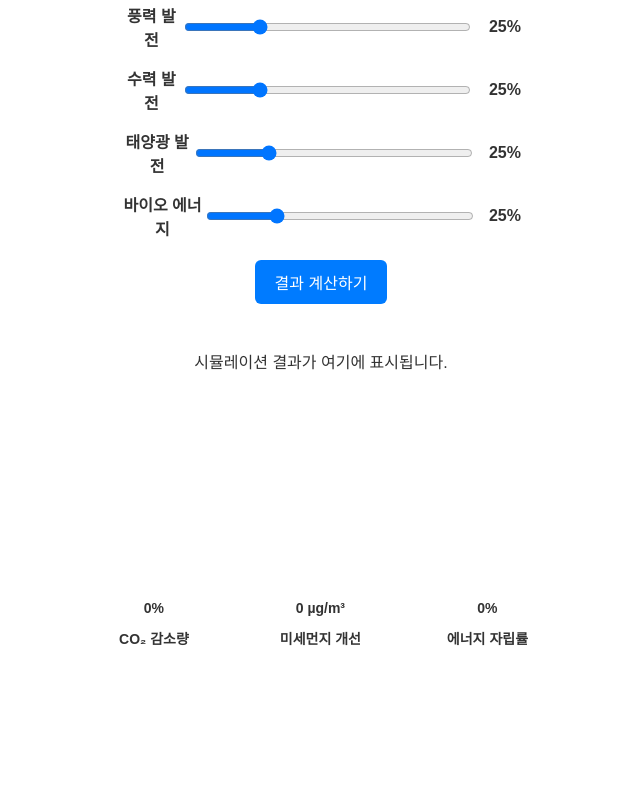
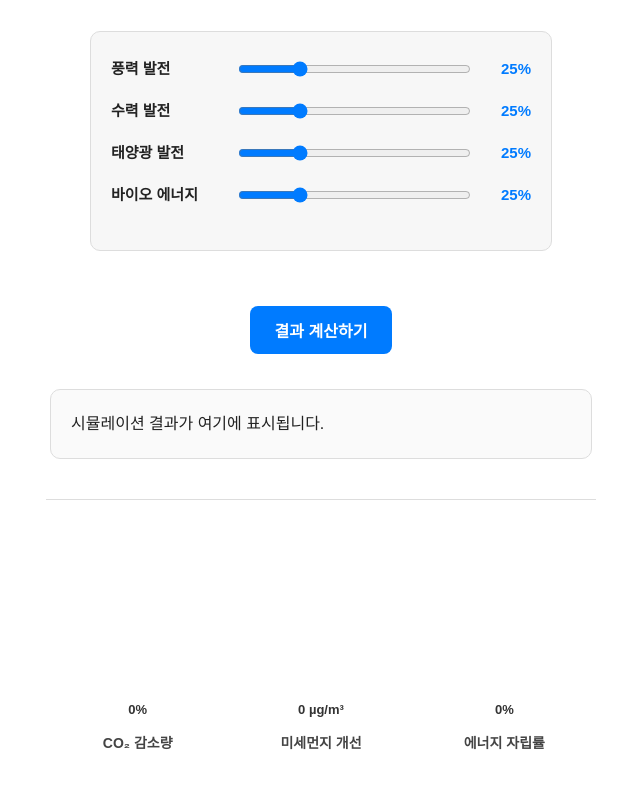
Before and after one commit to heaguuu/Renewable-Energy-City-Sim, a plain HTML site: page index.html in a window 1280 px wide. Shown: the part 114-909 px from the top of the page, without its empty margins (319-959 px from the left). Before the commit the page ends 800 px from the top, so only its background shows below. Drawn offline with Linux system fonts and the light colour scheme.

Commit message:
Update index.html

```diff
--- a/index.html
+++ b/index.html
@@ -5,118 +5,151 @@
   <meta name="viewport" content="width=device-width, initial-scale=1.0">
   <title>가상 환경도시 시뮬레이터</title>
   <style>
+    :root {
+      --main-blue: #007bff;
+      --light-gray: #f7f7f7;
+      --border-color: #ddd;
+    }
+
     body {
       margin: 0;
-      font-family: 'Arial', sans-serif;
-      background: #fff;
-      color: #333;
+      font-family: 'Noto Sans KR', 'Arial', sans-serif;
+      background-color: #fff;
+      color: #222;
       text-align: center;
-      padding: 20px;
+      padding: 40px 20px;
+      line-height: 1.6;
     }
 
-    h1 { margin-bottom: 30px; }
+    h1 {
+      font-size: 1.8rem;
+      color: #222;
+      font-weight: 700;
+      margin-bottom: 40px;
+      letter-spacing: -0.5px;
+    }
 
     .slider-container {
-      max-width: 400px;
-      margin: 20px auto;
-      text-align: left;
-    }
-
-    label {
-      font-weight: bold;
-      display: block;
-      font-size: medium;
-      text-align: center;
+      max-width: 420px;
+      margin: 0 auto 40px auto;
+      padding: 25px 20px;
+      border: 1px solid var(--border-color);
+      border-radius: 10px;
+      background-color: var(--light-gray);
     }
 
     .slider-row {
       display: flex;
       align-items: center;
       justify-content: space-between;
-      margin-bottom: 15px;
+      margin-bottom: 18px;
+    }
+
+    label {
+      flex: 1;
+      color: #222;
+      font-weight: 600;
+      font-size: 15px;
+      text-align: left;
     }
 
     input[type=range] {
-      width: 75%;
+      flex: 2;
+      accent-color: var(--main-blue);
+      margin: 0 10px;
     }
 
     .value {
       width: 50px;
       text-align: right;
       font-weight: bold;
+      color: var(--main-blue);
+      font-size: 15px;
     }
 
     button {
-      padding: 10px 20px;
-      background-color: #007bff;
+      padding: 12px 25px;
+      background-color: var(--main-blue);
       color: white;
       border: none;
-      border-radius: 6px;
+      border-radius: 8px;
       cursor: pointer;
       font-size: 16px;
-      margin-bottom: 30px;
+      font-weight: 600;
+      transition: background-color 0.2s ease;
+      margin-top: 15px;
+      margin-bottom: 35px;
     }
 
-    button:hover { background-color: #0056b3; }
+    button:hover {
+      background-color: #00408e;
+    }
 
     .result-box {
       max-width: 500px;
-      margin: 0 auto 30px auto;
-      padding: 15px;
-      border-radius: 8px;
-      transition: background-color 0.5s;
-      color: #333;
+      margin: 0 auto 40px auto;
+      padding: 20px;
+      border-radius: 10px;
+      border: 1px solid var(--border-color);
+      background-color: #fafafa;
+      text-align: left;
+      line-height: 1.7;
+    }
+
+    .result-box strong {
+      color: #000;
     }
 
     .graph-container {
       display: flex;
       justify-content: space-around;
-      max-width: 500px;
+      max-width: 550px;
       margin: 0 auto;
       align-items: flex-end;
       height: 230px;
+      border-top: 1px solid var(--border-color);
+      padding-top: 25px;
     }
 
     .bar-group {
       display: flex;
       flex-direction: column;
       align-items: center;
+      flex: 1;
     }
 
     .bar {
-      width: 80px;
-      background-color: #1ce168;
+      width: 70px;
+      background-color: var(--main-blue);
       border-radius: 4px 4px 0 0;
       display: flex;
       align-items: flex-end;
       justify-content: center;
       position: relative;
       transition: height 0.5s;
+      height: 0;
     }
 
     .bar span {
       position: absolute;
-      top: -20px;
-      font-size: 14px;
+      top: -22px;
+      font-size: 13px;
       color: #333;
-      font-weight: bold;
-      white-space: nowrap;
+      font-weight: 600;
     }
 
     .label {
-      margin-top: 8px;
-      font-weight: bold;
+      margin-top: 10px;
+      font-weight: 600;
       font-size: 14px;
-      color: #333;
-      text-align: center;
-      white-space: nowrap;
+      color: #444;
     }
 
     /* 등급별 배경색 */
-    .grade-A { background-color: #d6f5d6; }
-    .grade-B { background-color: #d6f0ff; }
-    .grade-C { background-color: #ffe7c2; }
-    .grade-D { background-color: #f0d0d0; }
+    .grade-A { background-color: #e8f9e8; }
+    .grade-B { background-color: #eaf3ff; }
+    .grade-C { background-color: #fff4e0; }
+    .grade-D { background-color: #fde9e9; }
   </style>
 </head>
 <body>
@@ -181,10 +214,8 @@
     const solar = Number(document.getElementById('solar').value);
     const bio = Number(document.getElementById('bio').value);
 
-    // 전체 재생에너지 비중 = 4개 평균
     const renewable = (wind + hydro + solar + bio) / 4;
 
-    // === 편향 정도 계산 ===
     const values = [wind, hydro, solar, bio];
     const maxVal = Math.max(...values);
     let bias = 0;
@@ -192,28 +223,23 @@
       bias = (maxVal / renewable) * 100 - 100;
     }
 
-    // 효과 계산
     const co2Reduction = renewable * 0.9;
     const airImprovement = renewable * 0.18;
     const energySelf = renewable;
 
-    // 도시 점수 기본값
     let cityScore = (co2Reduction + energySelf + airImprovement)/2.1;
 
-    // 편향에 따른 감점
     if (bias > 90) cityScore -= 2;
     else if (bias > 75) cityScore -= 1.5;
     else if (bias > 50) cityScore -= 1;
     else if (bias > 25) cityScore -= 0.5;
 
-    // 등급 계산
     let gradeClass='', gradeText='', icon='';
     if (cityScore >= 80) { gradeClass='grade-A'; gradeText='A'; icon='🌿'; }
     else if (cityScore >= 60) { gradeClass='grade-B'; gradeText='B'; icon='🏙️'; }
     else if (cityScore >= 40) { gradeClass='grade-C'; gradeText='C'; icon='🌇'; }
     else { gradeClass='grade-D'; gradeText='D'; icon='⚠️'; }
 
-    // 결과 표시
     const resultBox = document.getElementById('result');
     resultBox.className = `result-box ${gradeClass}`;
     resultBox.innerHTML = `
@@ -226,7 +252,6 @@
       <strong>${icon} 등급:</strong> ${gradeText}
     `;
 
-    // 그래프 반영
     document.getElementById('co2Bar').style.height = `${co2Reduction/100*200}px`;
     document.getElementById('co2Bar').querySelector('span').textContent = `${co2Reduction.toFixed(1)}%`;
 
@@ -237,6 +262,5 @@
     document.getElementById('energyBar').querySelector('span').textContent = `${energySelf.toFixed(1)}%`;
   }
   </script>
-
 </body>
 </html>
```
